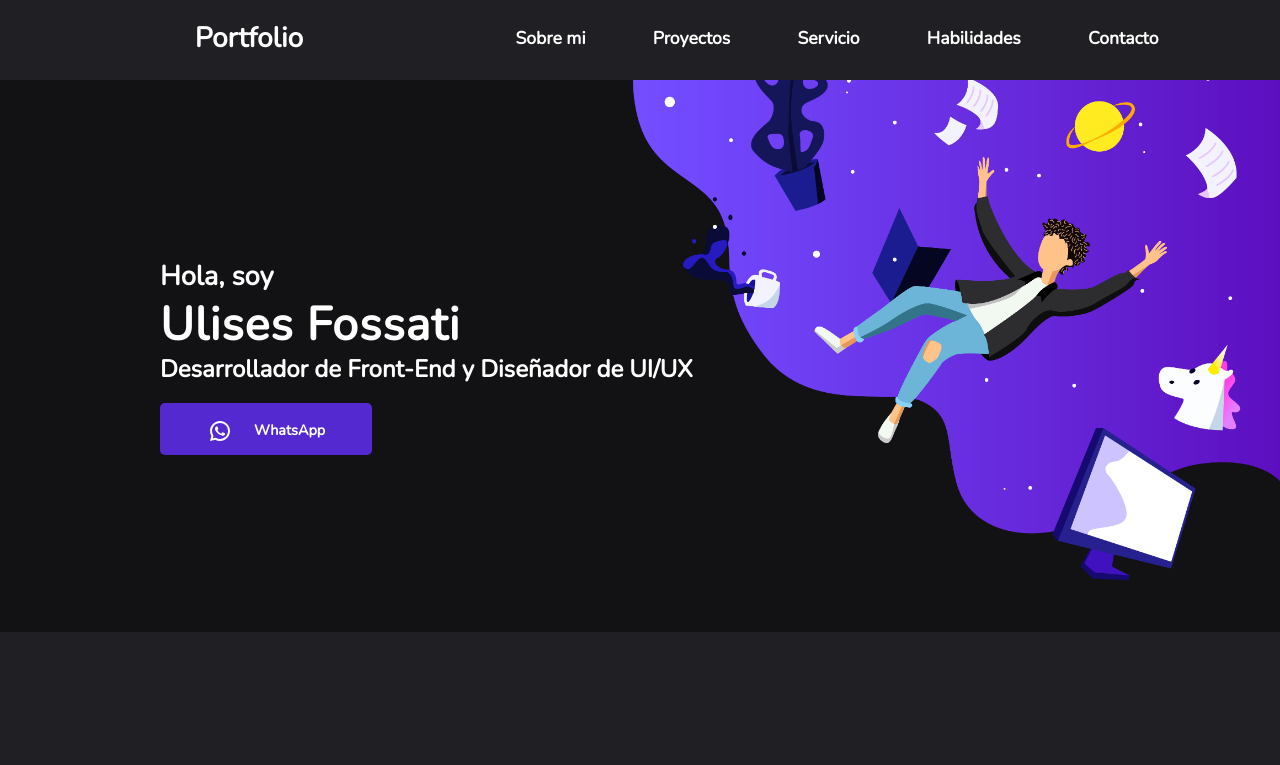
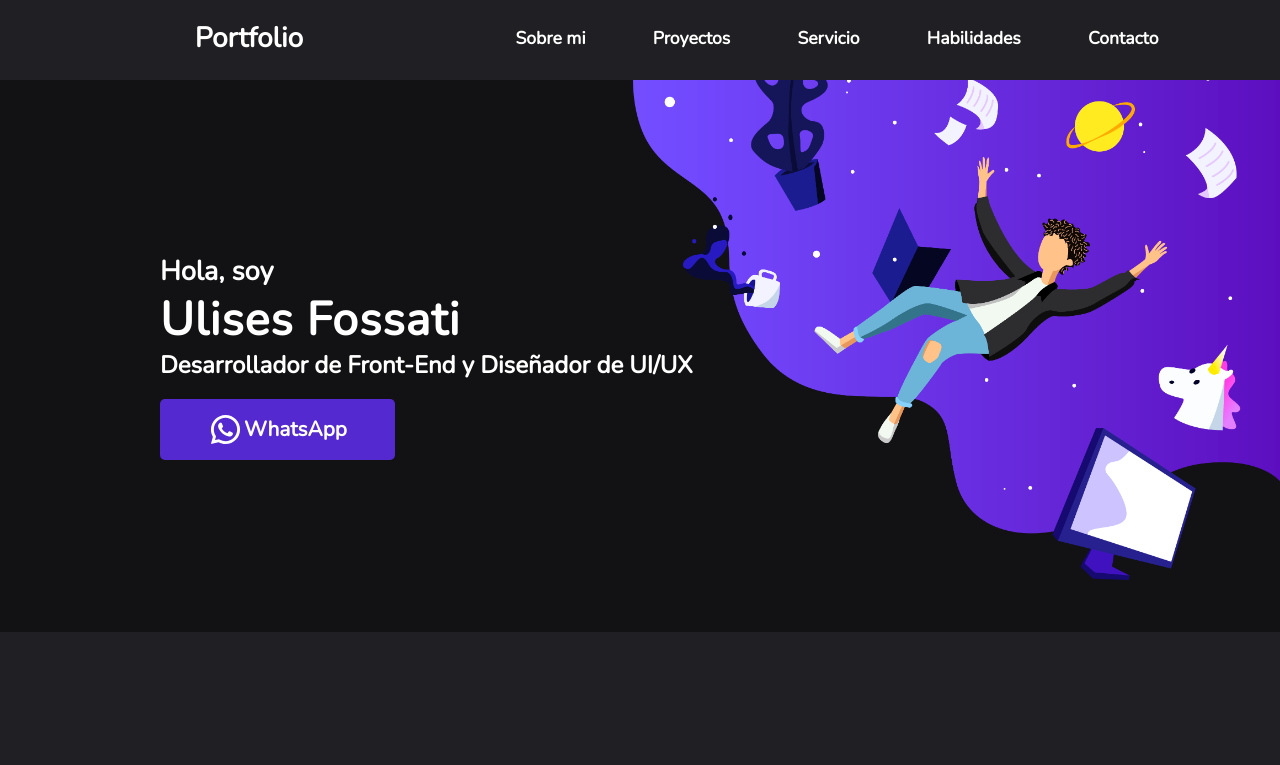
Before and after one commit to ulisesfossati/Proyecto-final-React, a React (Vite) app: page / in a window 1280 px wide. Shown: the top 765 px of the page. Built offline with nearby package versions, Linux system fonts and the light colour scheme.

Commit message:
terminado

```diff
--- a/src/componentes/Contacto/Contacto.jsx
+++ b/src/componentes/Contacto/Contacto.jsx
@@ -4,8 +4,9 @@ import { Formulario } from '../Formulario/Formulario';
 const Contacto = () => {
     return(
         <>
-        <Box as="section" h={{base:'90vh', md:'72vh', lg:'72vh',xl:'72vh', '2xl':'87vh',}} bg="#202024" id='Contacto'>
-        <Center fontWeight="bold" fontSize="3xl" color="white" paddingTop="3em">Contacto</Center >
+        <Box as="section" h="100%"  bg="#202024" id='Contacto' paddingBottom="3em">
+        <Center fontWeight="bold" fontSize="3xl" color="white" paddingTop="3em" justifyContent={{base:'right', md:'center', lg:'center',xl:'center', '2xl':'center',}}  w={{base:'41.5%', md:'100%', lg:'100%',xl:'100%', '2xl':'100%',}}
+        >Contacto</Center >
         <Center>
         <Formulario/>
 </Center>
--- a/src/componentes/Formulario/Formulario.jsx
+++ b/src/componentes/Formulario/Formulario.jsx
@@ -43,7 +43,7 @@ const Formulario = () => {
 <Textarea placeholder="Mensaje" color="white"  bg="#121214" resize="none" borderColor="#454549" marginTop="2em"  name="message"></Textarea>
 <Center>
 
-<Input type="submit" value="Enviar"  color="white" w="11.7em" marginTop="2em" bg="#5429CF" border="0" borderRadius="15px" padding="1em 1em" fontSize="1rem" textAlign="center" paddingBottom="2.3em"  />
+<Input type="submit" value="Enviar" cursor="pointer"  color="white" w="11.7em" marginTop="2em" bg="#5429CF" border="0" borderRadius="15px" padding="1em 1em" fontSize="1rem" textAlign="center" paddingBottom="2.3em"  />
 </Center>
 
  </form>
--- a/src/componentes/Titulo/Titulo.css
+++ b/src/componentes/Titulo/Titulo.css
@@ -11,13 +11,13 @@
 }
 
 .linkwspp{
-    width: 8em;
-    font-size: 0.9rem;
-
+    width: 5em;
+    font-size: 1.3rem;
     display: flex;
     height: 2em;
     align-items: center;
-    justify-content: center;
+    justify-content: end;
+
 }
 
 .prueba{
@@ -25,8 +25,8 @@
     margin: 0;
     align-items: center;
     padding-left: 2.5em;
-    padding-right: 1.3em;
-    padding-top: 0.7em;
+    padding-right: 2.5em;
+    padding-top: 0.5em;
     justify-content: center;
     border-radius: 5px;
     text-decoration: none;
@@ -37,9 +37,10 @@
 }
 
 .imgwspp{
-    width: 1.3em;
+    width: 0.9em;
     margin-right: -0.7em;
     margin-bottom: 0.3em;
+
 }
 
 
--- a/src/componentes/Titulo/Titulo.jsx
+++ b/src/componentes/Titulo/Titulo.jsx
@@ -1,6 +1,6 @@
 import { Box, Flex, Text } from '@chakra-ui/react';
 import React from 'react';
-import whatsapplogo from '/icons-whatsapp.svg'
+import whatsapplogo from '/icons8-whatsapp-35.svg'
 import './Titulo.css'
 
 const Titulo = () => {
@@ -18,7 +18,7 @@ const Titulo = () => {
         </Box>
       <Box marginRight={{base:'0', md:'0', lg:'0',xl:'13.5em', '2xl':'0',}} >
       {/* <div className='wspp'> */}
-      <Box marginTop="1em" display="flex"   w={{base:'82%', md:'32%', lg:'100%',xl:'100%', '2xl':'100%',}} justifyContent={{base:'center', md:'end', lg:'left', xl:'left', '2xl':'left'}}>
+      <Box marginTop="1em" display="flex"    w={{base:'82%', md:'32%', lg:'100%',xl:'100%', '2xl':'100%',}} justifyContent={{base:'center', md:'end', lg:'left', xl:'left', '2xl':'left'}}>
         <a className='prueba' target='_blank' href="https://wa.me/542915269707?text=Hola%2C+como+estas%3F">
       <img className='imgwsp' src={whatsapplogo} alt="" />
           <p className='linkwspp'>WhatsApp</p>
```
Also changed, not shown: public/icons8-whatsapp-35.svg (added), 1 other file (tests, documents, lock files or other folders).
